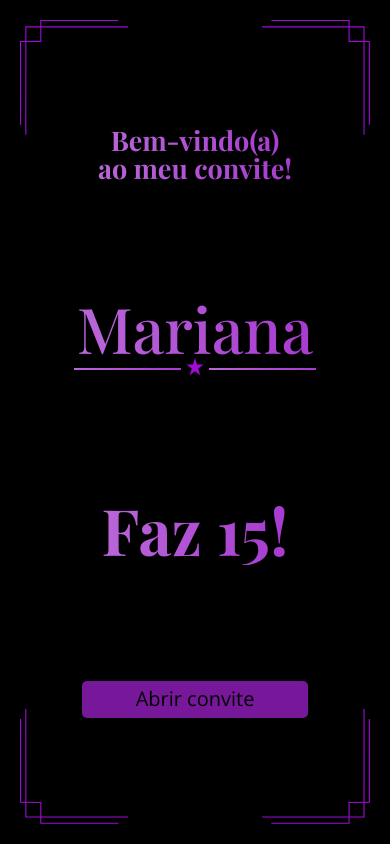
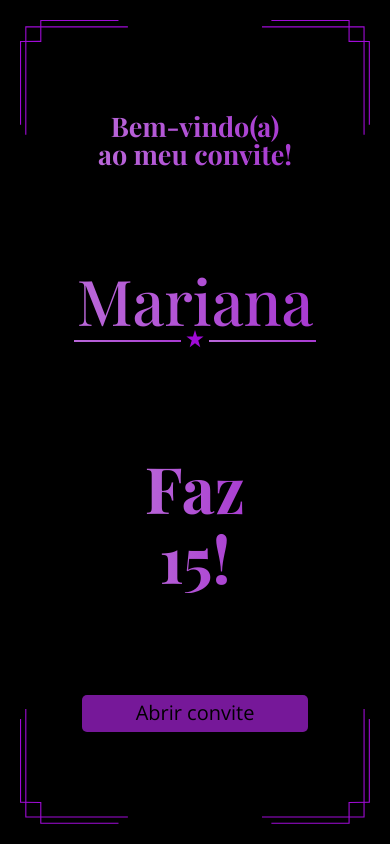
Before and after one commit to tkoch97/mariana15anos, a React (Vite) app: page / in a window 390 px wide. Built offline with nearby package versions, Linux system fonts and the light colour scheme; a web font is replaced by a local one.

Commit message:
style: adapt to screens bigger than 768px (tablets)

```diff
--- a/src/pages/Welcome/index.jsx
+++ b/src/pages/Welcome/index.jsx
@@ -6,8 +6,11 @@ import CornerArtSupRight from '../../assets/corner-art-sup-right.svg';
 import CornerArtInfLeft from '../../assets/corner-art-inf-left.svg';
 import CornerArtInfRight from '../../assets/corner-art-inf-right.svg';
 import { RetangularButton } from '../../components/RetangularButton';
+import { useNavigate } from 'react-router-dom';
 
 export function Welcome() {
+
+  const navigate = useNavigate();
 
   return (
     <>
@@ -24,7 +27,7 @@ export function Welcome() {
             Faz 15!
           </h1>
           <div className="contentBox__ButtonToEnterOnInvitation">
-            <RetangularButton title='Abrir convite'/>
+            <RetangularButton title='Abrir convite' onClick={() => navigate(`/invitation`)}/>
           </div>
           <div className="contentBox__cornerInfArts">
             <img className='CornerInfLeft' src={CornerArtInfLeft} alt="" />
--- a/src/pages/Welcome/style.scss
+++ b/src/pages/Welcome/style.scss
@@ -59,17 +59,31 @@
   -webkit-text-fill-color: transparent;
   background-clip: text;
   color: transparent;
+
+  @media(min-width: map-get($DEVICE_BREAKPOINTS, TABLET)){
+    font-size: 3.2rem;
+    max-width: 45.0rem;
+  }
+
   }
 
   .contentBox__15thBirth {
     font-family: "Playfair Display", serif;
     font-size: 6.4rem;
     line-height: 7.0rem;
+    text-align: center;
+    max-width: 11.9rem;
     background: $lilac-gradient;
     -webkit-background-clip: text;
     -webkit-text-fill-color: transparent;
     background-clip: text;
     color: transparent;
+
+    @media(min-width: map-get($DEVICE_BREAKPOINTS, TABLET)){
+      font-size: 7.2rem;
+      max-width: 11.9rem;
+      line-height: 8.0rem;
+    }
 }
 
 .contentBox__ButtonToEnterOnInvitation {
```
Lines whose indentation alone changed are shown as unchanged.
